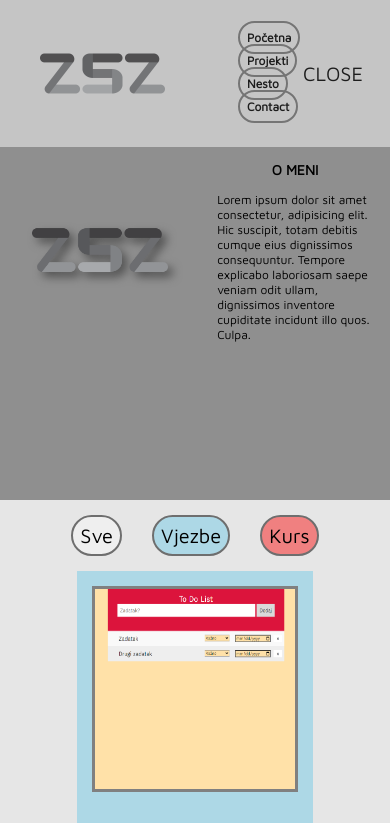
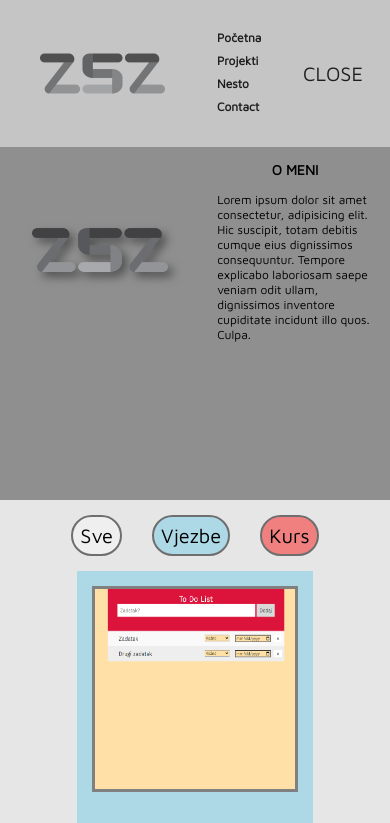
Before and after one commit to Milos252/portfolio, a plain HTML site: page index.html in a window 390 px wide. Both pictures are taken after a click on the button "MENU". Shown: the top 823 px of the page. Drawn offline with Linux system fonts and the light colour scheme.

Commit message:
Menu update

```diff
--- a/script.js
+++ b/script.js
@@ -33,12 +33,19 @@ let naslovDugme = document.querySelector('.header button');
 naslovDugme.addEventListener('click', () => {
     let menu = document.querySelector('.header ul');
     let btn = document.querySelector('.header button');
+    let btns = document.querySelectorAll('.header ul li a')
 
     if (btn.innerText === 'MENU') {
         menu.style.display = 'block';
         btn.innerText = 'CLOSE';
+        btns.forEach(btn => {
+            btn.style.border = 'none'
+        });
     } else {
         menu.style.display = 'none';
         btn.innerText = 'MENU';
+        btns.forEach(btn => {
+            btn.style.border = '2px solid rgb(110, 110, 110)'
+        });
     }
 });
--- a/style.css
+++ b/style.css
@@ -143,7 +143,7 @@ body::-webkit-scrollbar {
     background-color: lightblue;
 }
 
-@media only screen and (max-width: 800px){
+@media only screen and (max-width: 800px) {
     #tekst h3 {
         text-align: center;
         font-size: 14px;
@@ -153,15 +153,16 @@ body::-webkit-scrollbar {
         font-size: 12px;
     }
 
-    .header ul a{
+    .header ul a {
         font-size: 12px;
         margin: 5px;
     }
 }
 
-@media only screen and (max-width: 600px){
+@media only screen and (max-width: 600px) {
     .header ul {
         display: none;
+        width: 100%;
     }
 
     .header button {
```
